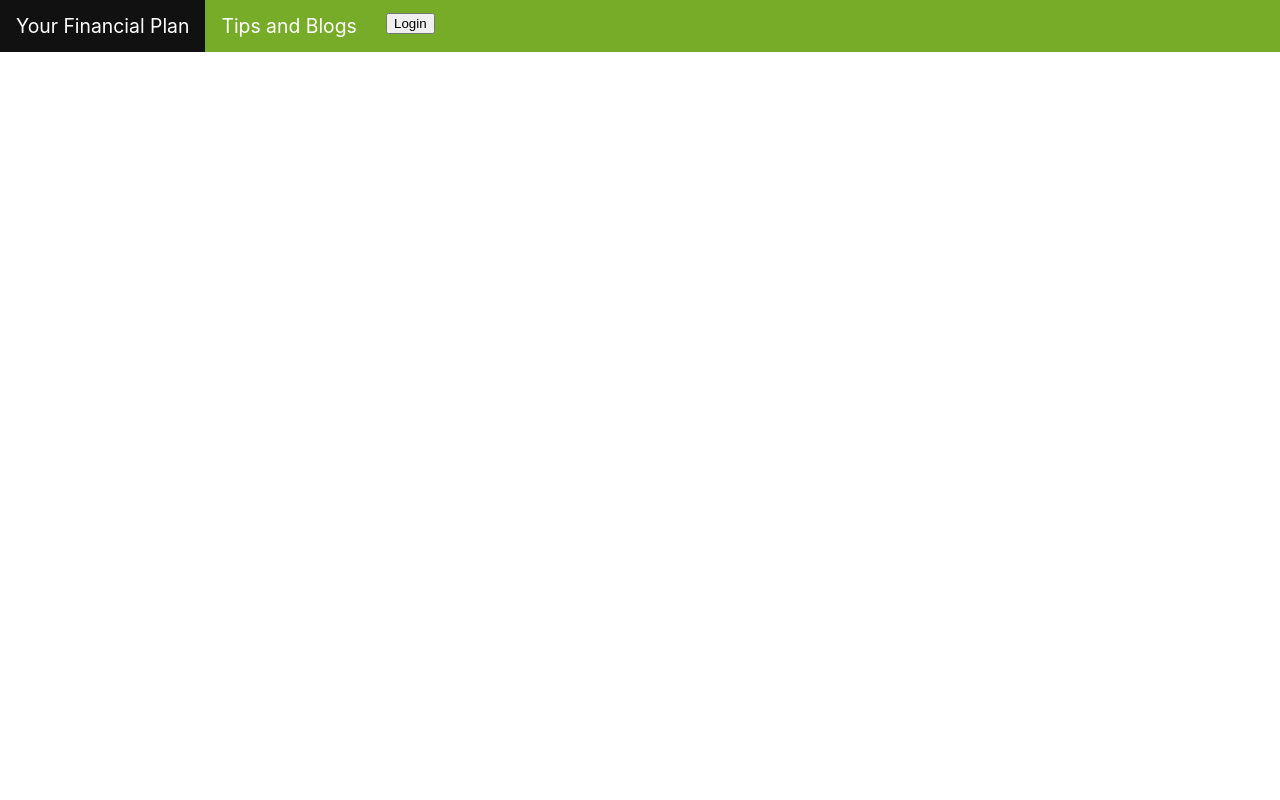
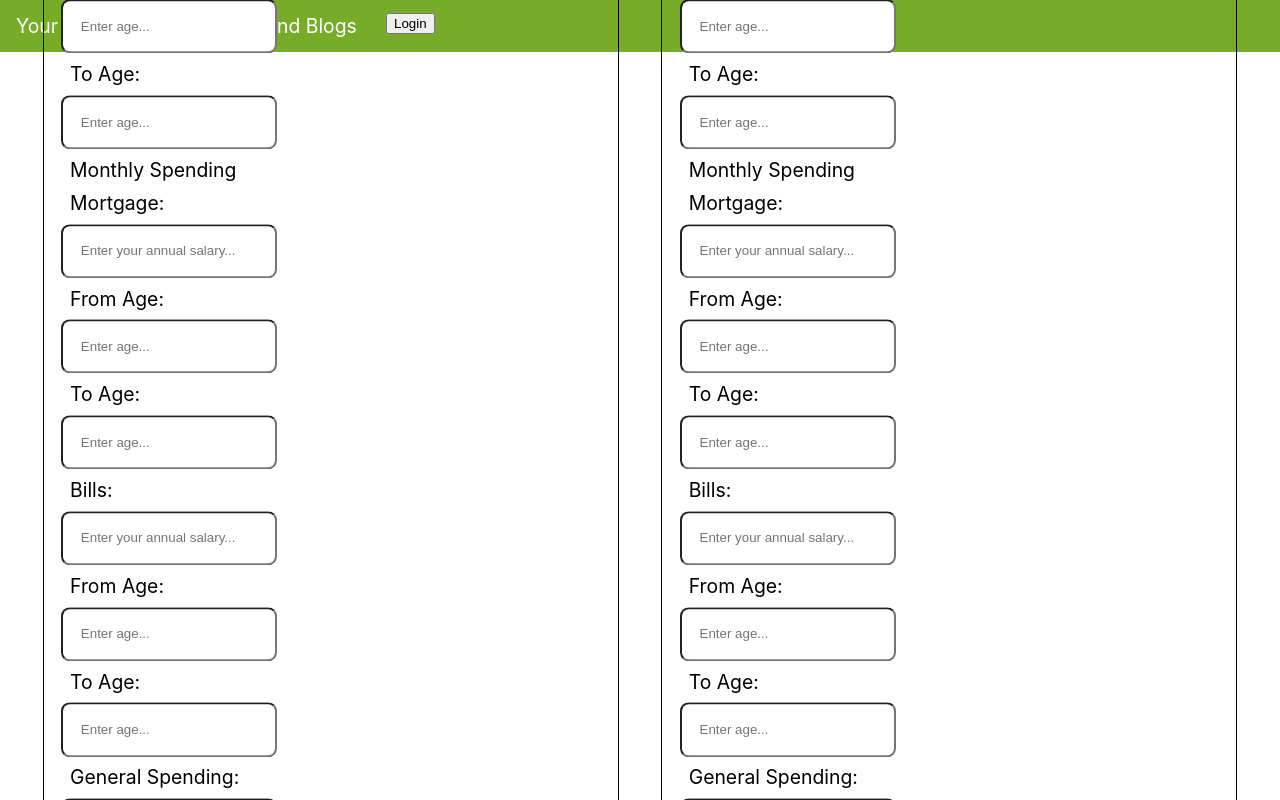
Before and after one commit to manloeng/next-js-widget, a Next.js app: page / in a window 1280 px wide. Shown: the top 800 px of the page. Built offline with nearby package versions, Linux system fonts and the light colour scheme.

Commit message:
Update PlanPage

```diff
--- a/src/components/financialPlanPage/FinancialPlanPage.jsx
+++ b/src/components/financialPlanPage/FinancialPlanPage.jsx
@@ -1,10 +1,16 @@
 import React from "react";
 import NavBar from "../navbar/NavBar";
+import PersonalFinance from "./widget/PersonalFinance";
+import styles from "../../../styles/FinancialPlanPage.module.css";
 
 function FinancialPlanPage() {
   return (
     <>
       <NavBar></NavBar>
+      <div className={styles.container}>
+        <PersonalFinance></PersonalFinance>
+        <PersonalFinance></PersonalFinance>
+      </div>
     </>
   );
 }
```
